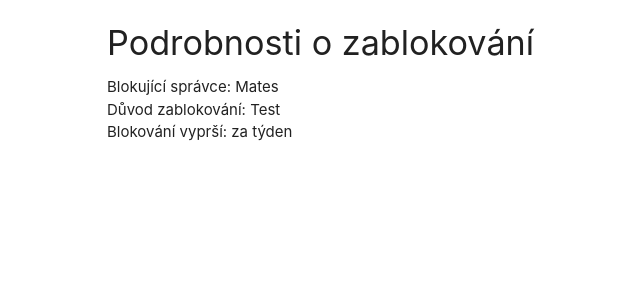
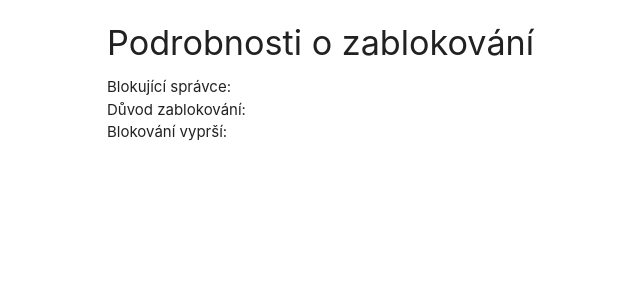
Before and after one commit to wikimedia/labs-tools-commons-mass-description, a Flask app: template src/templates/blocked.html in a window 1280 px wide. Shown: the part 246-535 px from the top of the page, without its empty margins (85-725 px from the left). Run offline with Flask 2, Linux system fonts and the light colour scheme; the template is opened without the code that fills it, so the values that code supplies are empty; some libraries are stand-ins or nearby versions.

Commit message:
Remove placeholder data from spans in blocked.html

```diff
--- a/src/templates/blocked.html
+++ b/src/templates/blocked.html
@@ -19,9 +19,9 @@
 			<h1>Váš uživatelský účet byl zablokován</h1>
 			<h4>Podrobnosti o zablokování</h4>
 			<ul>
-				<li>Blokující správce: <span id="sysop">Mates</span></li>
-				<li>Důvod zablokování: <span id="reason">Test</span></li>
-				<li>Blokování vyprší: <span id="expiry">za týden</span></li>
+				<li>Blokující správce: <span id="sysop"></span></li>
+				<li>Důvod zablokování: <span id="reason"></span></li>
+				<li>Blokování vyprší: <span id="expiry"></span></li>
 			</ul>
 			<script type="text/javascript">
 				$.getJSON('https://tools.wmflabs.org/commons-mass-description/api-blocked', function (data) {
```
